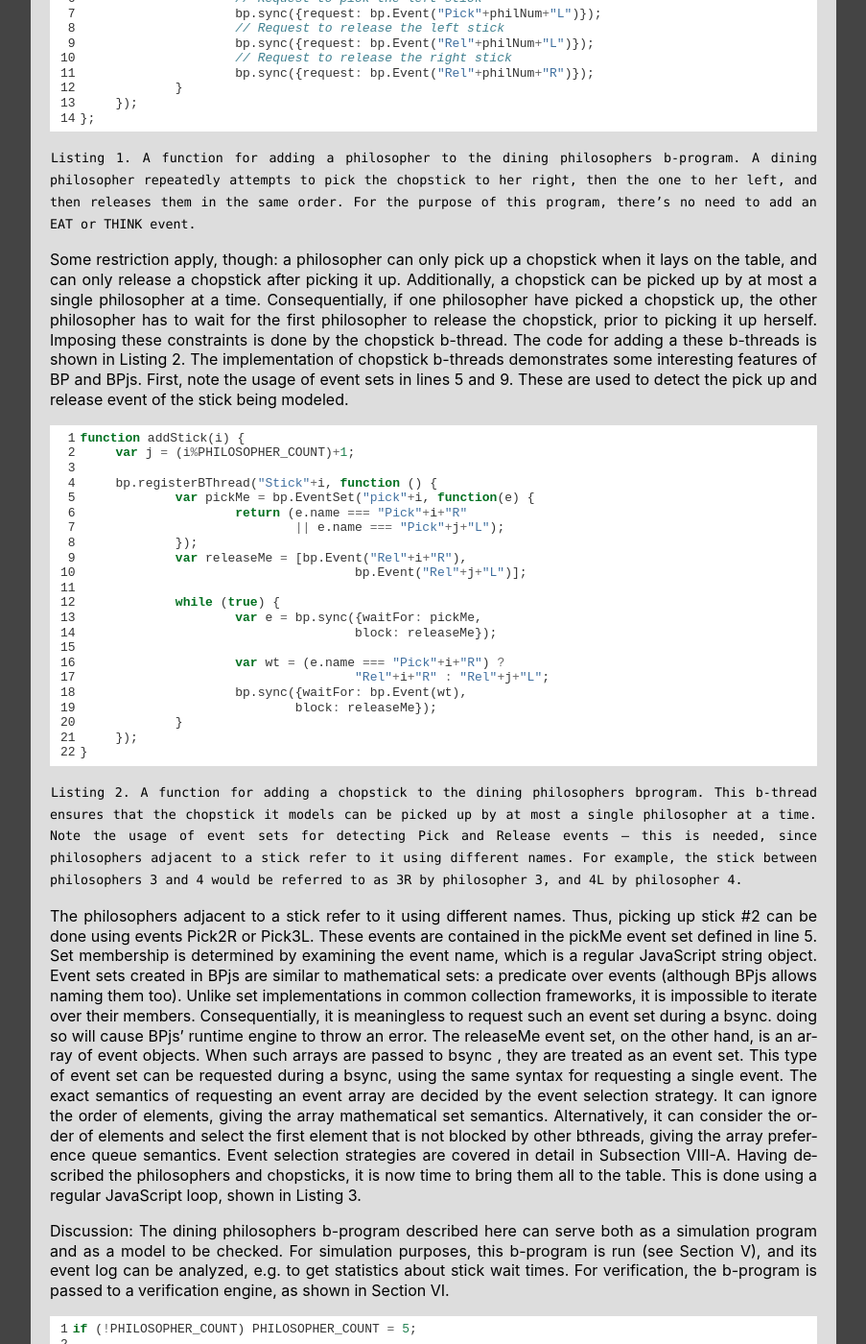
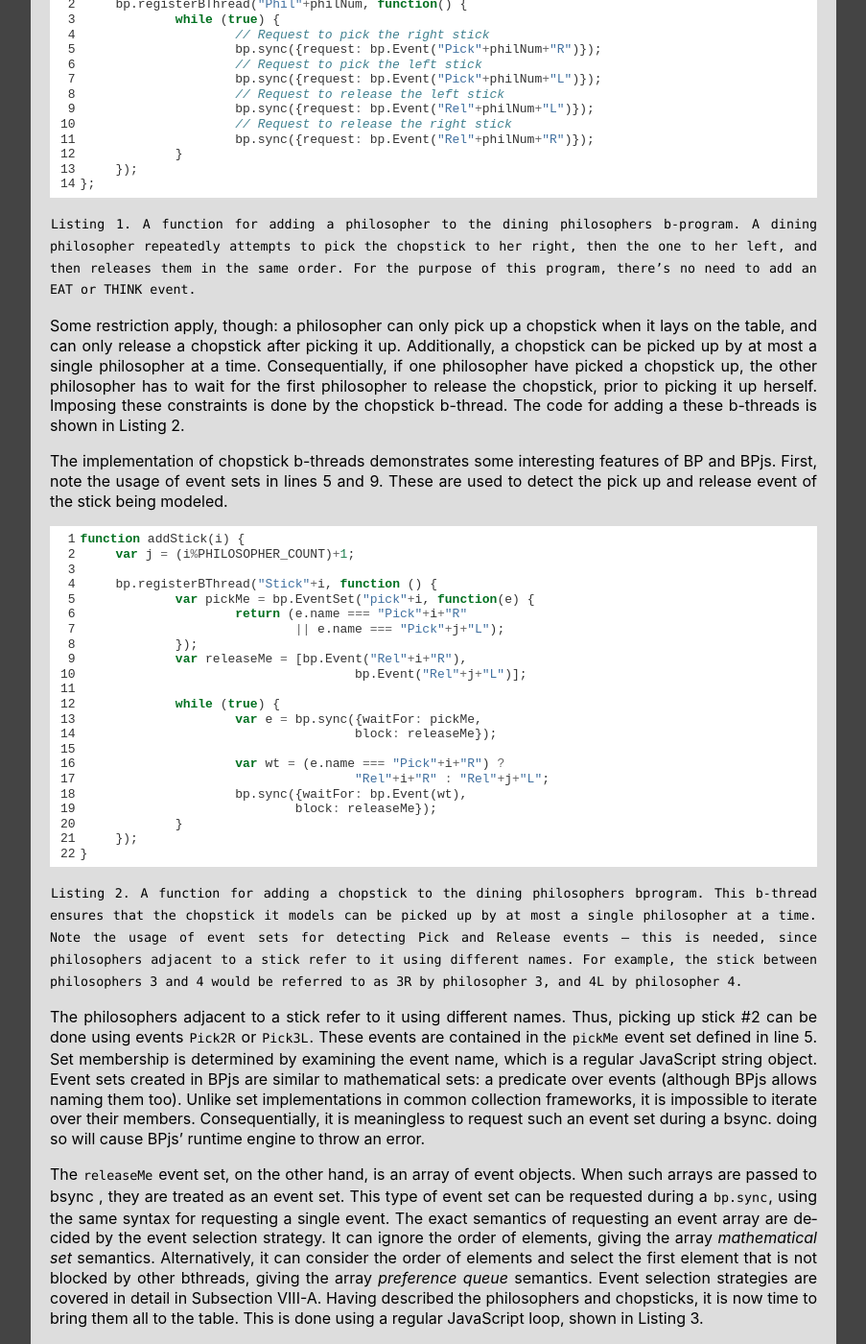
Before and after one commit to bThink-BGU/BPjs, a Sphinx documentation site: the page built from docs/source/example-dining-philosophers.rst, in a window 1280 px wide and 1400 px high, scrolled down 946 px. Shown: the whole window at 96% size, without its empty margins (198-1101 px from the left). Built offline with Sphinx 7.4.7, drawn with Linux system fonts in a browser that asks for light colours; formulas are drawn with MathJax 3; some of the changed text lies outside the part shown.

Commit message:
orgenizes philosophers

```diff
--- a/docs/source/example-dining-philosophers.rst
+++ b/docs/source/example-dining-philosophers.rst
@@ -6,9 +6,12 @@
 
 The Dining Philosophers is a classic concurrent programming challenge, first proposed as an exercise in an exam by Edsger Dijkstra in 1965. Imagine a group of philosophers, sitting at a round table. Each has a plate with food. For utensils, they have chopsticks - a single chopstick between each two plates (this setting correctly models the event budget of many Philosophy departments). In order to eat, each philosopher has to obtain both chopsticks adjacent to her.
 The concurrency challenge is, of course, mutual exclusivity: A chopstick may only be held by a single philosopher at any given moment, and so they have to either coordinate, or experience hunger-induced existential crisis. This problem is illustrated in Figure 1.
+
 The philosophers in our dining philosophers b-program use a naive algorithm, listed in Listing 1: a philosopher picks up the chopstick to their right, then the one to their left, eats, puts the left chopstick down, puts the right chopstick down, and then starts over again. While intuitive, this algorithm reaches a deadlock in a certain scenario we will automatically discover later.
-The code in Listing 1 consists of a regular JavaScript function. This function adds the new b-thread to the b-program, based on the parameters it was invoked with. Functions like these can be viewed as parametrized b-thread templates. In this example, b-thread templates are used to reduce code
-duplication. We now turn our attention to the chopsticks. In the modeled setting, each chopstick is shared by the two philosophers adjacent to it. Each of these philosophers can pick up and release said chopstick.
+
+The code in Listing 1 consists of a regular JavaScript function. This function adds the new b-thread to the b-program, based on the parameters it was invoked with. Functions like these can be viewed as parametrized b-thread templates. In this example, b-thread templates are used to reduce code duplication.
+
+We now turn our attention to the chopsticks. In the modeled setting, each chopstick is shared by the two philosophers adjacent to it. Each of these philosophers can pick up and release said chopstick.
 
 
 .. figure::  images/Phil_fig1.png
@@ -21,20 +24,24 @@
   :language: javascript
 ``Listing 1. A function for adding a philosopher to the dining philosophers b-program. A dining philosopher repeatedly attempts to pick the chopstick to her right, then the one to her left, and then releases them in the same order. For the purpose of this program, there’s no need to add an EAT or THINK event.``
 
-Some restriction apply, though: a philosopher can only pick up a chopstick when it lays on the table,  and can only release a chopstick after picking it up. Additionally, a chopstick can be picked up by at most a single philosopher at a time. Consequentially, if one philosopher have picked a chopstick up, the other philosopher has to wait for the first philosopher to release the chopstick, prior to picking it up herself. Imposing these constraints is done by the chopstick b-thread. The code for adding a these b-threads is shown in Listing 2. The implementation of chopstick b-threads demonstrates some interesting features of BP and BPjs. First, note the usage of event sets in lines 5 and 9. These are used to detect the pick up and release event of the stick being modeled.
+Some restriction apply, though: a philosopher can only pick up a chopstick when it lays on the table,  and can only release a chopstick after picking it up. Additionally, a chopstick can be picked up by at most a single philosopher at a time. Consequentially, if one philosopher have picked a chopstick up, the other philosopher has to wait for the first philosopher to release the chopstick, prior to picking it up herself. Imposing these constraints is done by the chopstick b-thread. The code for adding a these b-threads is shown in Listing 2.
+
+The implementation of chopstick b-threads demonstrates some interesting features of BP and BPjs. First, note the usage of event sets in lines 5 and 9. These are used to detect the pick up and release event of the stick being modeled.
 
 .. literalinclude:: Examples_code/Phil_listing2.js
   :linenos:
   :language: javascript
 ``Listing 2. A function for adding a chopstick to the dining philosophers bprogram. This b-thread ensures that the chopstick it models can be picked up by at most a single philosopher at a time. Note the usage of event sets for detecting Pick and Release events — this is needed, since philosophers adjacent to a stick refer to it using different names. For example, the stick between philosophers 3 and 4 would be referred to as 3R by philosopher 3, and 4L by philosopher 4.``
 
-The philosophers adjacent to a stick refer to it using different names. Thus, picking up stick #2 can be done using events Pick2R or Pick3L. These events are contained in the pickMe event set defined in line 5. Set membership is determined by examining the event name, which is a regular JavaScript string
-object. Event sets created in BPjs are similar to mathematical sets: a predicate over events (although BPjs allows naming them too). Unlike set implementations in common collection frameworks, it is impossible to iterate over their members. Consequentially, it is meaningless to request such an event set during a bsync. doing so will cause BPjs’ runtime engine to throw an error.
-The releaseMe event set, on the other hand, is an array of event objects. When such arrays are passed to bsync , they are treated as an event set. This type of event set can be requested during a bsync, using the same syntax for requesting a single event. The exact semantics of requesting an event array are decided by the event selection strategy. It can ignore the order of elements, giving the array  mathematical set  semantics. Alternatively, it can consider the order of elements and select the first element that is not blocked by other bthreads, giving the array preference queue semantics. Event
+The philosophers adjacent to a stick refer to it using different names. Thus, picking up stick #2 can be done using events ``Pick2R`` or ``Pick3L``. These events are contained in the
+``pickMe`` event set defined in line 5. Set membership is determined by examining the event name, which is a regular JavaScript string object. Event sets created in BPjs are similar to mathematical sets: a predicate over events (although BPjs allows naming them too). Unlike set implementations in common collection frameworks, it is impossible to iterate over their members. Consequentially, it is meaningless to request such an event set during a bsync. doing so will cause BPjs’ runtime engine to throw an error.
+
+The ``releaseMe`` event set, on the other hand, is an array of event objects. When such arrays are passed to bsync , they are treated as an event set. This type of event set can be requested during a
+``bp.sync``, using the same syntax for requesting a single event. The exact semantics of requesting an event array are decided by the event selection strategy. It can ignore the order of elements, giving the array  *mathematical set*  semantics. Alternatively, it can consider the order of elements and select the first element that is not blocked by other bthreads, giving the array *preference queue* semantics. Event
 selection strategies are covered in detail in Subsection VIII-A.
 Having described the philosophers and chopsticks, it is now time to bring them all to the table. This is done using a regular JavaScript loop, shown in Listing 3.
 
-Discussion: The dining philosophers b-program described here can serve both as a simulation program and as a model to be checked. For simulation purposes, this b-program is run (see Section V), and its event log can be analyzed, e.g. to get statistics about stick wait times. For verification, the b-program
+*Discussion:* The dining philosophers b-program described here can serve both as a simulation program and as a model to be checked. For simulation purposes, this b-program is run (see Section V), and its event log can be analyzed, e.g. to get statistics about stick wait times. For verification, the b-program
 is passed to a verification engine, as shown in Section VI.
 
 
```
